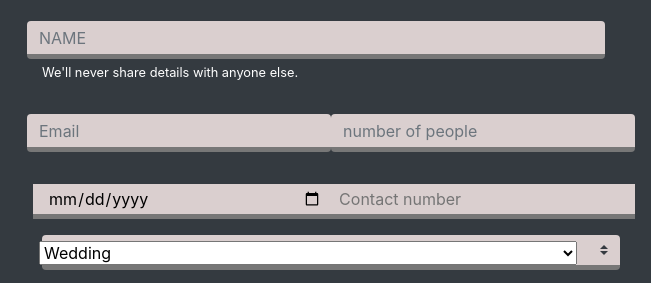
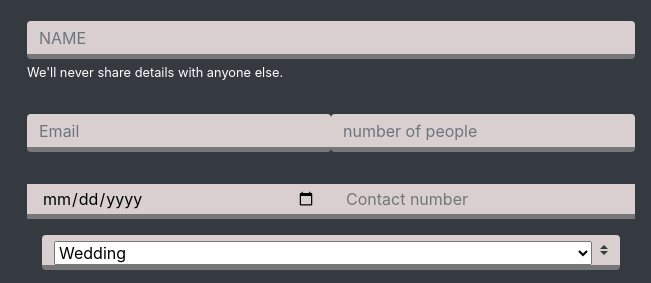
Before and after one commit to musawar96/website, a plain HTML site: page PROJECT AL FATMA LAWN/index.html in a window 1280 px wide. Shown: the part 2637-2920 px from the top of the page, 629-1280 px from the left. Drawn offline with Linux system fonts and the light colour scheme; some packages are replaced by stand-ins of ours; a script that the page names is missing.

Commit message:
Update index.html

```diff
--- a/PROJECT AL FATMA LAWN/index.html
+++ b/PROJECT AL FATMA LAWN/index.html
@@ -264,30 +264,32 @@
 
   <form class=" pl-3  pr-3  pb-1">
     <div class="text-center pt-2 "> <h1> Booking</h1>  </div>
-  <div class="form-group pt-3    ">
-    <input type="name" class=" row border-3 border-top-0  border-left-0 border-right-0 form-control input-lg "  placeholder="NAME">
+  <div class="form-group pt-3  row  ">
+    <input type="name" class="  border-3 border-top-0  border-left-0 border-right-0 form-control input-lg "  placeholder="NAME">
     <small  class="form-text ">We'll never share details with anyone else.</small>
   </div>
 
   <div class=" row form-group pt-3">
 
-    <input type="email" class=" col-sm-6 border-3 border-top-0  border-left-0  border-right-0 d-inline w-50 form-control"  placeholder="Email ">
-    <input type="number" class="col-sm-6 border-3 border-top-0  border-left-0   border-right-0 d-inline form-control border-top-0  border-left-0 border-right-0 text-secondary form-control input-lg" style="width:49%;" placeholder="number of people ">
+    <input type="email" class=" col-sm-6 border-3 border-top-0  border-left-0  border-right-0 d-inline form-control"  placeholder="Email ">
+    <input type="number" class="col-sm-6 border-3 border-top-0  border-left-0   border-right-0 d-inline form-control border-top-0  border-left-0 border-right-0 text-secondary form-control input-lg"  placeholder="number of people ">
   </div>
 
 
   <div class=" row form-group pt-3 ">
-    <input type="date" class="col-sm-6 border-4 border-3 border-top-0  border-left-0  border-right-0 d-inline  mr-0 " style="width:50%;" placeholder="DATE ">
-    <input type="number" class=" col-sm-6border-4 border-3 border-top-0  border-left-0  border-right-0 d-inline  mr-0 "  placeholder="Contact number" style="width:49%;">
+    <input type="date" class="col-sm-6 border-4 border-3 border-top-0  border-left-0  border-right-0 d-inline  mr-0 "  placeholder="DATE ">
+    <input type="number" class=" col-sm-6 border-4 border-3 border-top-0  border-left-0  border-right-0 d-inline  mr-0 "  placeholder="Contact number" >
   </div>
-  <div class="custom-select w-100 border-4 border-3 border-top-0  border-left-0  border-right-0   " >
-    <select class="row w-100">
+  <div class=" row custom-select  border-4 border-3 border-top-0  border-left-0  border-right-0   " >
+
+    <select class=" w-100 p-0">
       <option  value="0">Wedding</option>
       <option value="2">Mehandi</option>
       <option value="1">Co-operative Event</option>
       <option value="2">Birthday events</option>
       <option value="2">Other (explain in details..)</option>
     </select>
+
   </div>
   <div class="row form-group pt-3">
     <!-- <input type="text" class="form-control form border bg-dark"  placeholder="Details..."> -->
```
